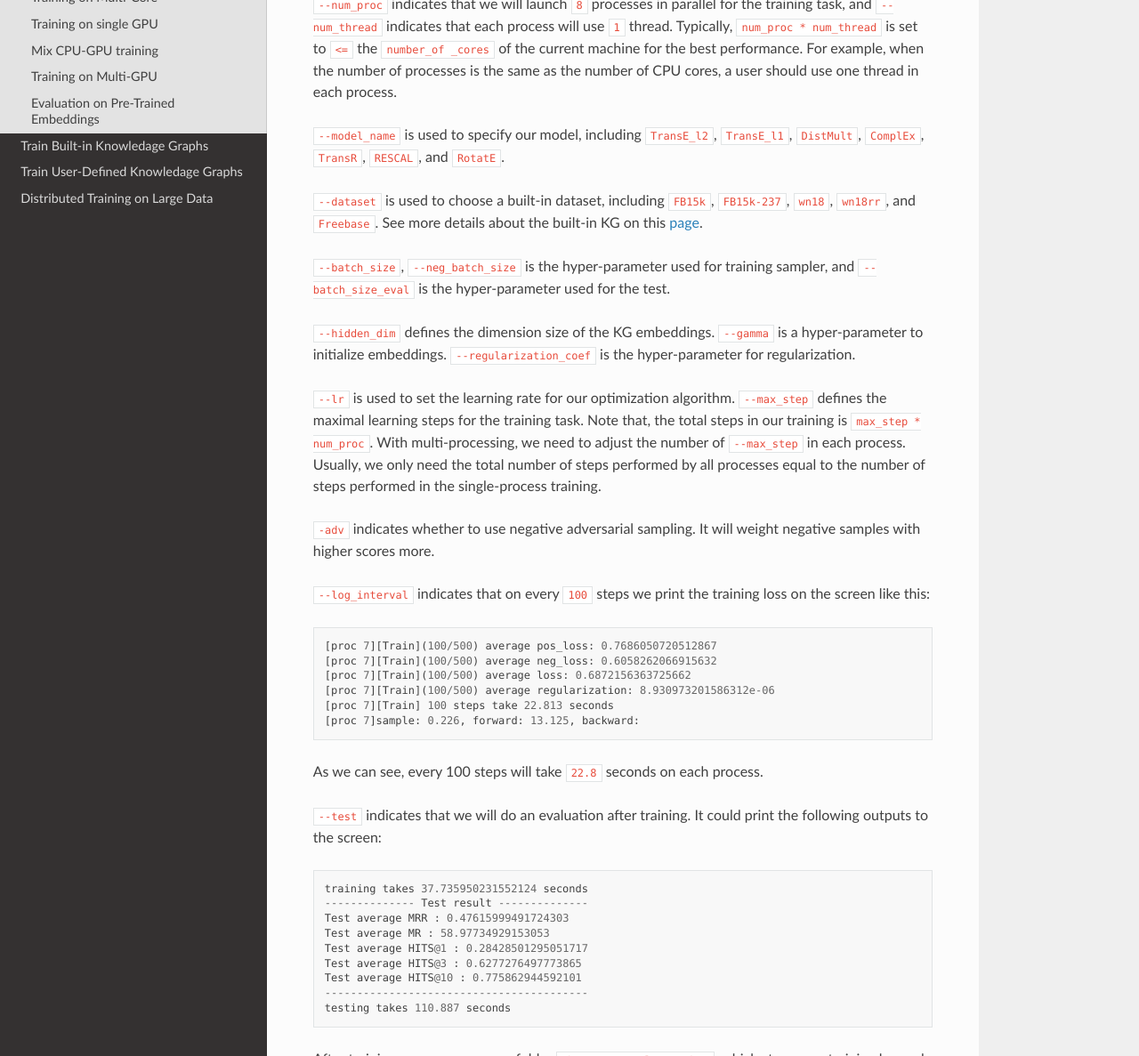
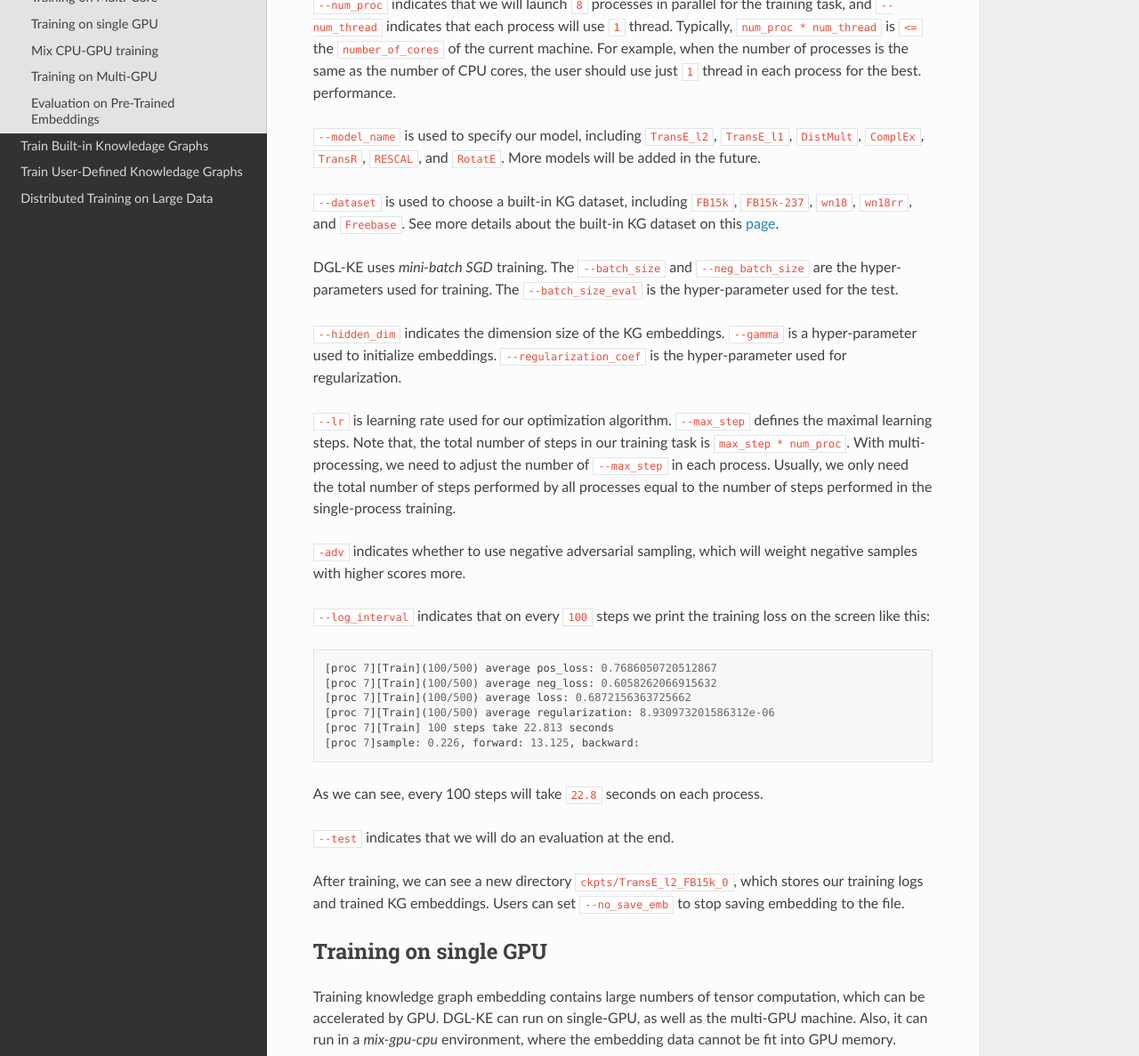
Before and after one commit to awslabs/dgl-ke, a Sphinx documentation site: the page built from docs/source/hyper_param.rst, in a window 1280 px wide and 1400 px high, scrolled down 1207 px. Shown: the part 213-1400 px from the top of the window at 89% size. Built offline with Sphinx 7.4.7 and the Read the Docs theme 2.0.0, drawn with Linux system fonts in a browser that asks for light colours; some of the changed text lies outside the part shown.

Commit message:
Update doc (#51)
* remove imge

* update

* update

* update

* update

* update

* update

* update

* update

```diff
--- a/docs/source/hyper_param.rst
+++ b/docs/source/hyper_param.rst
@@ -39,22 +39,21 @@ After training, you will see the following messages::
     Test average HITS@10 : 0.8479202993008413
     -----------------------------------------
 
+``--num_proc`` indicates that we will launch ``8`` processes in parallel for the training task, and ``--num_thread`` indicates that each process will use ``1`` thread. Typically, ``num_proc * num_thread`` is ``<=`` the ``number_of_cores`` of the current machine. For example, when the number of processes is the same as the number of CPU cores, the user should use just ``1`` thread in each process for the best. performance.
 
-``--num_proc`` indicates that we will launch ``8`` processes in parallel for the training task, and ``--num_thread`` indicates that each process will use ``1`` thread. Typically, ``num_proc * num_thread`` is set to ``<=`` the ``number_of _cores`` of the current machine for the best performance. For example, when the number of processes is the same as the number of CPU cores, a user should use one thread in each process.
+``--model_name`` is used to specify our model, including ``TransE_l2``, ``TransE_l1``, ``DistMult``, ``ComplEx``, ``TransR``, ``RESCAL``, and ``RotatE``. More models will be added in the future.
 
-``--model_name`` is used to specify our model, including ``TransE_l2``, ``TransE_l1``, ``DistMult``, ``ComplEx``, ``TransR``, ``RESCAL``, and ``RotatE``.
-
-``--dataset`` is used to choose a built-in dataset, including ``FB15k``, ``FB15k-237``, ``wn18``, ``wn18rr``, and ``Freebase``. See more details about the built-in KG on this `page`__.
+``--dataset`` is used to choose a built-in KG dataset, including ``FB15k``, ``FB15k-237``, ``wn18``, ``wn18rr``, and ``Freebase``. See more details about the built-in KG dataset on this `page`__.
 
 .. __: ./train_built_in.html
 
-``--batch_size``, ``--neg_batch_size`` is the hyper-parameter used for training sampler, and ``--batch_size_eval`` is the hyper-parameter used for the test.
+DGL-KE uses *mini-batch SGD* training. The ``--batch_size`` and ``--neg_batch_size`` are the hyper-parameters used for training. The ``--batch_size_eval`` is the hyper-parameter used for the test.
 
-``--hidden_dim`` defines the dimension size of the KG embeddings. ``--gamma`` is a hyper-parameter to initialize embeddings. ``--regularization_coef`` is the hyper-parameter for regularization.
+``--hidden_dim`` indicates the dimension size of the KG embeddings. ``--gamma`` is a hyper-parameter used to initialize embeddings. ``--regularization_coef`` is the hyper-parameter used for regularization.
 
-``--lr`` is used to set the learning rate for our optimization algorithm. ``--max_step`` defines the maximal learning steps for the training task. Note that, the total steps in our training is ``max_step * num_proc``. With multi-processing, we need to adjust the number of ``--max_step`` in each process. Usually, we only need the total number of steps performed by all processes equal to the number of steps performed in the single-process training.
+``--lr`` is learning rate used for our optimization algorithm. ``--max_step`` defines the maximal learning steps. Note that, the total number of steps in our training task is ``max_step * num_proc``. With multi-processing, we need to adjust the number of ``--max_step`` in each process. Usually, we only need the total number of steps performed by all processes equal to the number of steps performed in the single-process training.
 
-``-adv`` indicates whether to use negative adversarial sampling. It will weight negative samples with higher scores more.
+``-adv`` indicates whether to use negative adversarial sampling, which will weight negative samples with higher scores more.
 
 ``--log_interval`` indicates that on every ``100`` steps we print the training loss on the screen like this::
 
@@ -67,19 +66,9 @@ After training, you will see the following messages::
 
 As we can see, every 100 steps will take ``22.8`` seconds on each process.
 
-``--test`` indicates that we will do an evaluation after training. It could print the following outputs to the screen::
+``--test`` indicates that we will do an evaluation at the end.
 
-    training takes 37.735950231552124 seconds
-    -------------- Test result --------------
-    Test average MRR : 0.47615999491724303
-    Test average MR : 58.97734929153053
-    Test average HITS@1 : 0.28428501295051717
-    Test average HITS@3 : 0.6277276497773865
-    Test average HITS@10 : 0.775862944592101
-    -----------------------------------------
-    testing takes 110.887 seconds
-
-After training, we can see a new folder ``ckpts/TransE_l2_FB15k_0``, which stores our training log and trained KG embeddings. Users can set ``--no_save_emb`` to stop saving embedding to the file.
+After training, we can see a new directory ``ckpts/TransE_l2_FB15k_0``, which stores our training logs and trained KG embeddings. Users can set ``--no_save_emb`` to stop saving embedding to the file.
 
 
 Training on single GPU
```
